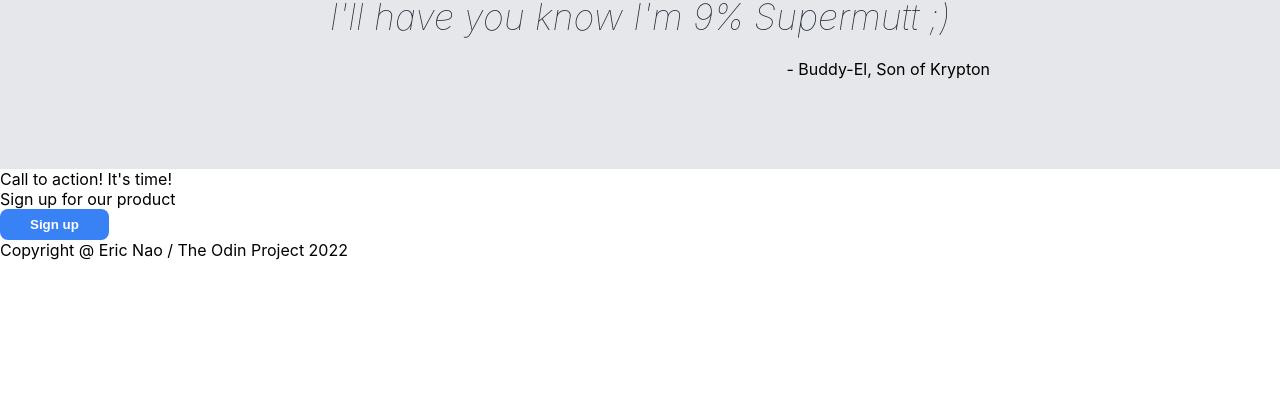
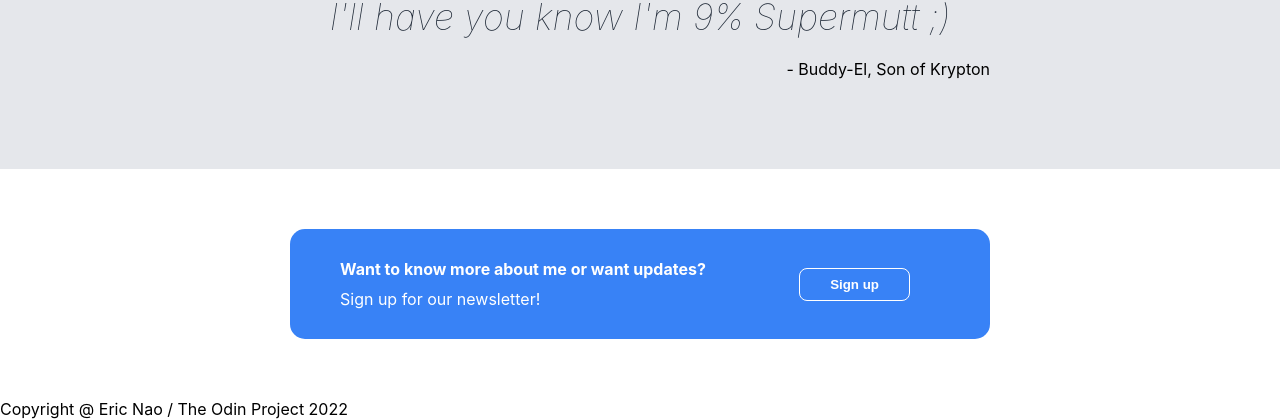
Before and after one commit to NaoOrLater/odin_project_landing_page, a plain HTML site: page index.html in a window 1280 px wide. Shown: the part 1757-2176 px from the top of the page. Before the commit the page ends 2017 px from the top, so only its background shows below. Drawn offline with Linux system fonts and the light colour scheme.

Commit message:
Completed section four

```diff
--- a/index.html
+++ b/index.html
@@ -75,10 +75,14 @@
     </div>
 
     <div class="section-four">
-        <div class="title">Call to action! It's time!</div>
-        <div class="content">Sign up for our product</div>
-        <div>
-            <button class="button">Sign up</button>
+        <div class="border">
+            <div class="left-side">
+            <div class="title">Want to know more about me or want updates?</div>
+            <div class="content">Sign up for our newsletter!</div>
+            </div>
+            <div class="right-side">
+                <button class="button">Sign up</button>
+        </div>
         </div>
     </div>
 
--- a/styles.css
+++ b/styles.css
@@ -85,6 +85,7 @@ a {
     border-radius: 8px;
     font-weight: bold;
     border: 0;
+
 }
 
 .section-two {
@@ -155,3 +156,35 @@ a {
     display: flex;
     justify-content: end;
 }
+
+.section-four {
+    padding: 60px 150px;
+    display: flex;
+    flex-direction: column;
+    align-items: center;
+}
+.section-four .border {
+    background-color: #3882f6;
+    border-radius: 15px;
+    padding: 30px 50px;
+    color: white;
+    display: flex;
+    justify-content: space-between;
+    width: 600px;
+}
+
+.section-four .title {
+    font-weight: bold;
+    padding-bottom: 10px;
+}
+
+.section-four .right-side {
+    display: flex;
+    justify-content: center;
+    align-items: center;
+    padding-right: 30px;
+}
+
+.section-four .button {
+    border: 1px solid white;
+}
```
